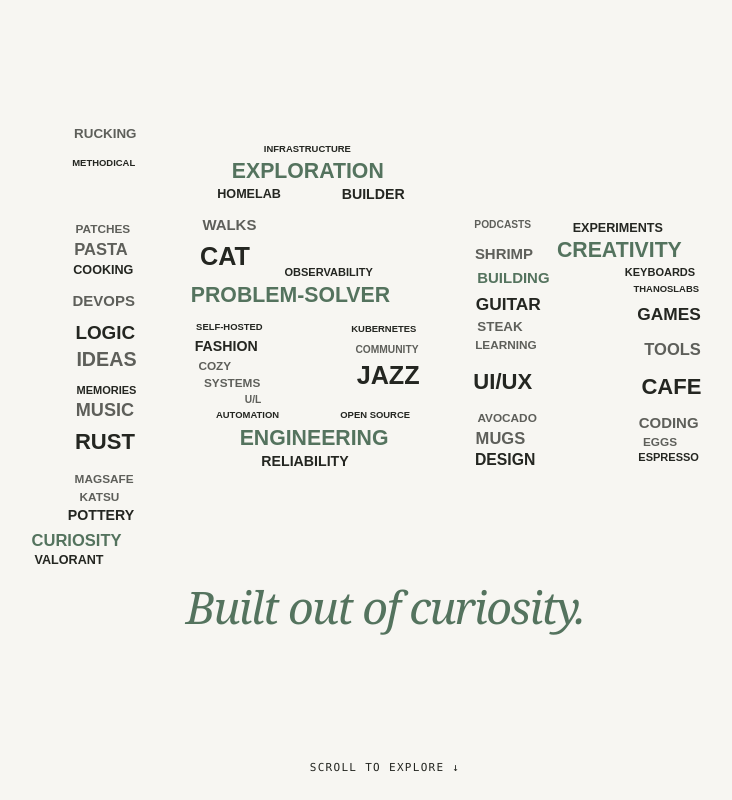
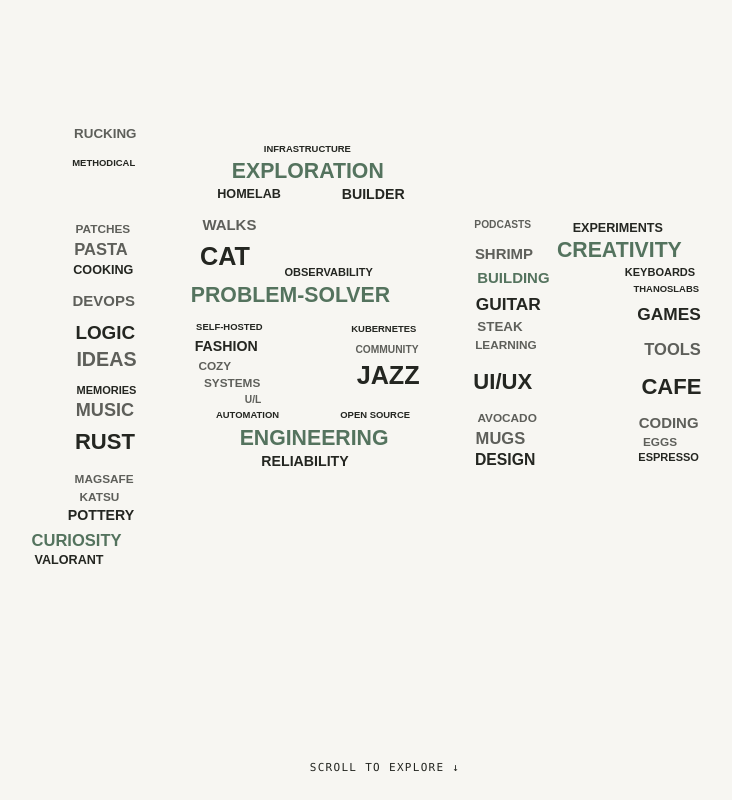
Before and after one commit to j6nca/j6nca, a Next.js app: page / in a window 1280 px wide. Shown: the top 800 px of the page, without its empty margins (255-987 px from the left). Built offline with nearby package versions, Linux system fonts and the light colour scheme.

Commit message:
fix: apply missing word cloud landing refinements to main-based branch

```diff
--- a/src/app/components/WordCloud.jsx
+++ b/src/app/components/WordCloud.jsx
@@ -106,7 +106,7 @@ export default function WordCloud() {
 
   return (
     <div className="editorial-wordcloud">
-      <h1 id="editorial-heading" className="editorial-visually-hidden">Built out of curiosity.</h1>
+      <h1 id="editorial-heading" className="editorial-visually-hidden">j6n — a word cloud of interests and ideas</h1>
       <svg viewBox="0 0 1200 660" preserveAspectRatio="xMidYMid meet" role="img" aria-label="j6n formed from unique, horizontal words about engineering, creativity and personal interests">
         <g fontFamily="Arial, Helvetica, sans-serif" fontWeight="800">
           {placements.map(word => (
@@ -121,7 +121,6 @@ export default function WordCloud() {
           ))}
         </g>
       </svg>
-      <p className="editorial-cloud-tagline">Built out of curiosity.</p>
     </div>
   )
 }
```
